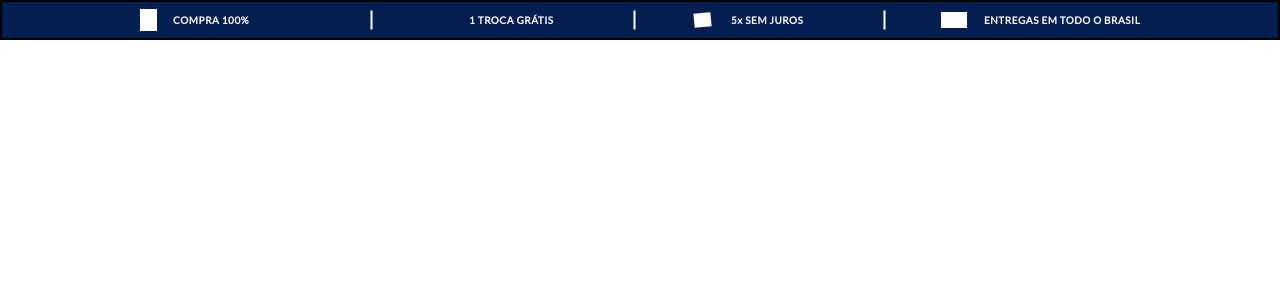
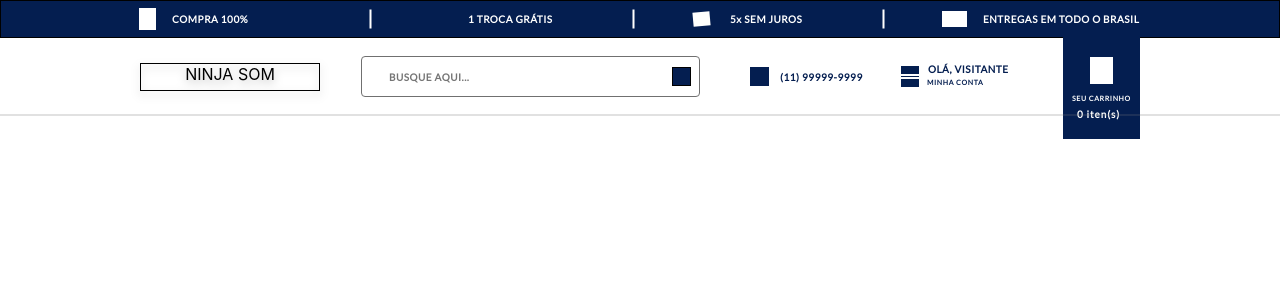
Before and after one commit to Renato-Dantas/teste-front-end, a React (Create React App) app: page / in a window 1280 px wide. Shown: the top 300 px of the page. Built offline with nearby package versions, Linux system fonts and the light colour scheme.

Commit message:
feito o header de pesquisa

```diff
--- a/src/App.css
+++ b/src/App.css
@@ -7,7 +7,6 @@
 .site-area{
   width: 1280px;
   height: auto;
-  border: 1px solid black;
   margin: auto;
   position: relative;
 }
--- a/src/App.js
+++ b/src/App.js
@@ -1,12 +1,17 @@
 import './App.css';
+import CarBag from './components/CarBag';
 import FistSection from './components/FirstSec';
+import Header from './components/Header'
 
 
 
 function App() {
   return (
     <div className='site-area'>
-      <FistSection></FistSection>
+      <FistSection/>
+      <Header>
+        <CarBag/>
+      </Header>
     </div>
   );
 }
--- /dev/null
+++ b/src/components/CarBag.css
@@ -0,0 +1,41 @@
+.car-bag{
+    position: absolute;
+    width: 77px;
+    height: 102px;
+    left: 1063px;
+    top: 37px;
+    background: #041E50;
+    display: flex;
+    flex-direction: column;
+    justify-content: center;
+    align-items: center;
+}
+
+.bag-ico{
+    width: 22.07px;
+    height: 27.35px;
+    background: #FFFFFF;
+}
+
+.bag-title{
+    margin-top: 11.65px;
+    width: 59px;
+    height: 7px;
+    font-size: 7px;
+}
+
+.bag-items{
+    margin-top: 7px;
+    width: 49px;
+    height: 10px;
+    font-size: 10px;
+}
+
+.bag-font{
+    font-family: Lato;
+    font-style: normal;
+    font-weight: bold;
+    line-height: 100%;
+    letter-spacing: 0.09em;
+    color: #FFFFFF;
+}
--- /dev/null
+++ b/src/components/CarBag.jsx
@@ -0,0 +1,14 @@
+import './CarBag.css'
+
+const CarBag = () => {
+    return (
+        <div className='car-bag'>
+            <div className="bag-ico"></div>
+            <div className="bag-title bag-font">SEU CARRINHO</div>
+            <div className="bag-items bag-font">0 iten(s)</div>
+
+        </div>
+    );
+}
+
+export default CarBag;
--- /dev/null
+++ b/src/components/Header.css
@@ -0,0 +1,132 @@
+.header{
+    margin: auto;
+    display: flex;
+    align-items: center;
+    height: 77px;
+    width: 100%;
+}
+
+.logo{
+    position: absolute;
+    width: 180px;
+    height: 28px;
+    left: 140px;
+    /* background: url(Grupo 1504.png); */
+    filter: drop-shadow(0px 4px 4px rgba(0, 0, 0, 0.25));
+    border: 1px solid black;
+    display: flex;
+    justify-content: center;
+}
+
+.input-search{
+    position: absolute;
+    width: 339px;
+    height: 41px;
+    left: 361px;
+    border: 1px solid #707070;
+    box-sizing: border-box;
+    border-radius: 4px;
+    padding: 16px 27px ;
+    font-size: 9px;
+}
+
+.btn-search{
+    position: absolute;
+    width: 18.98px;
+    height: 18.98px;
+    left: 672px;
+    background: #041E50;
+    border: 0.2px solid #000000;
+}
+
+.phone-ico{
+    position: absolute;
+    width: 21.75px;
+    height: 21.75px;
+    left: 58.49%;
+    right: 39.81%;
+    background-color: #041E50;
+    border: 0.2px solid #FFFFFF;
+    box-sizing: border-box;
+}
+
+.phone{
+    position: absolute;
+    width: 83px;
+    height: 10px;
+    left: 780px;
+}
+
+.people-ico{
+    width: 18px;
+    height: 20.86px;
+    position: absolute;
+    left: 70.39%;
+    right: 28.2%;
+    background: #041E50;
+    display: flex;
+    flex-direction: column;
+    justify-content: center;
+    gap: 1.12px;
+}
+
+.people-head{
+    border: 1px solid white;
+}
+
+.people-body{
+    border: 1px solid white;
+}
+
+.hello{
+    position: absolute;
+    width: 87px;
+    height: 10px;
+    left: 928px;
+    top: 64px;
+
+    font-family: Lato;
+    font-style: normal;
+    font-weight: bold;
+    font-size: 10px;
+    line-height: 100%;
+    letter-spacing: 0.09em;
+
+    color: #041E50;
+}
+
+.acount{
+    position: absolute;
+    width: 57px;
+    height: 7px;
+    left: 927px;
+    top: 79px;
+
+    font-family: Lato;
+    font-style: normal;
+    font-weight: bold;
+    font-size: 7px;
+    line-height: 100%;
+    letter-spacing: 0.09em;
+    color: #041E50;
+
+}
+
+.font-header{
+    font-family: Lato;
+    font-style: normal;
+    font-weight: bold;
+    font-size: 10px;
+    line-height: 100%;
+    letter-spacing: 0.05em;
+    color: #041E50;
+}
+
+.line-div{
+    position: absolute;
+    width: 1280px;
+    height: 0px;
+    left: 0px;
+    top: 114px;
+    border: 1px solid rgba(120, 117, 117, 0.22);
+}
--- /dev/null
+++ b/src/components/Header.jsx
@@ -0,0 +1,24 @@
+import './Header.css'
+
+const Header = ({children}) => {
+    return (
+        <header className='header'>
+            <div className="logo">NINJA SOM</div>
+            <input className='input-search font-header' type='text' placeholder='BUSQUE AQUI...'/>
+            <button className='btn-search'></button>
+            <div className="phone-ico"></div>
+            <div className="phone font-header">(11) 99999-9999</div>
+            <div className="people-ico">
+                <div className="people-head"></div>
+                <div className="people-body"></div>
+            </div>
+            <div className="hello font-header">OLÁ, VISITANTE</div>
+            <div className="acount">MINHA CONTA</div>
+            {children}
+            <div className="line-div"></div>
+
+        </header>
+    );
+}
+
+export default Header;
```
